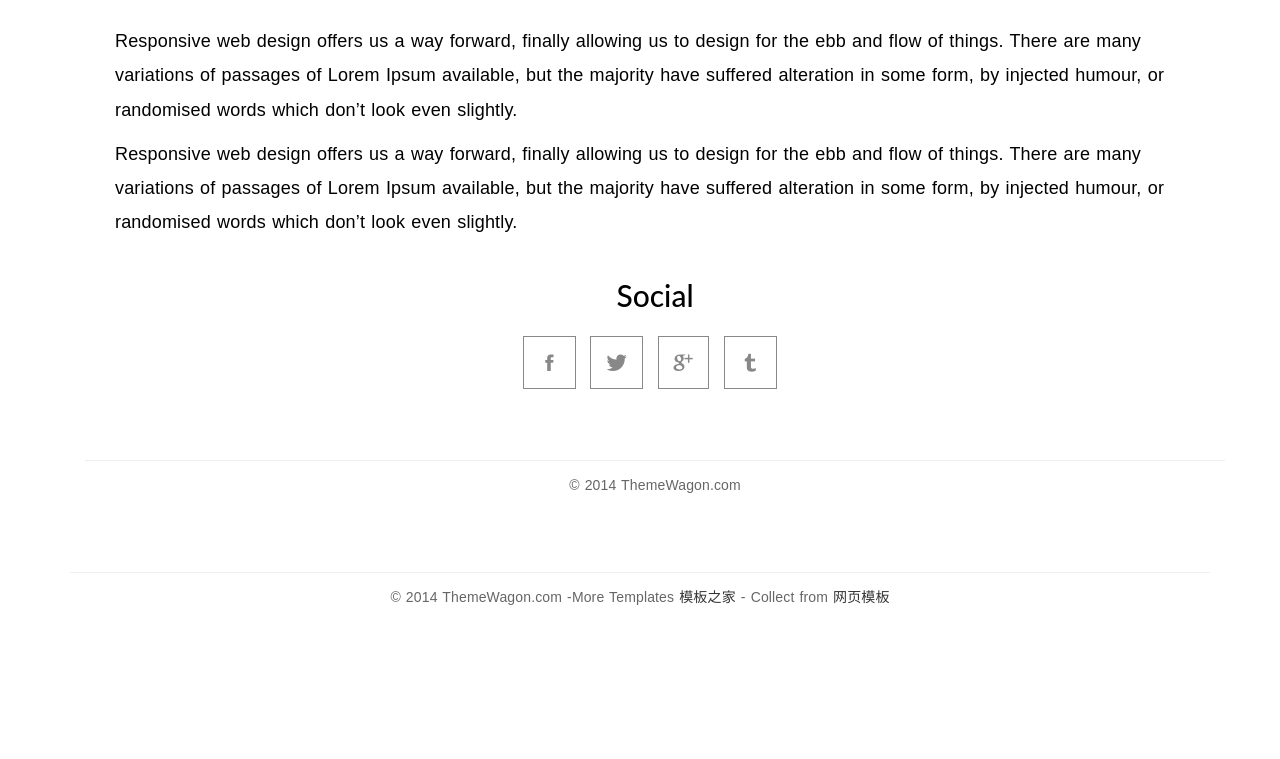
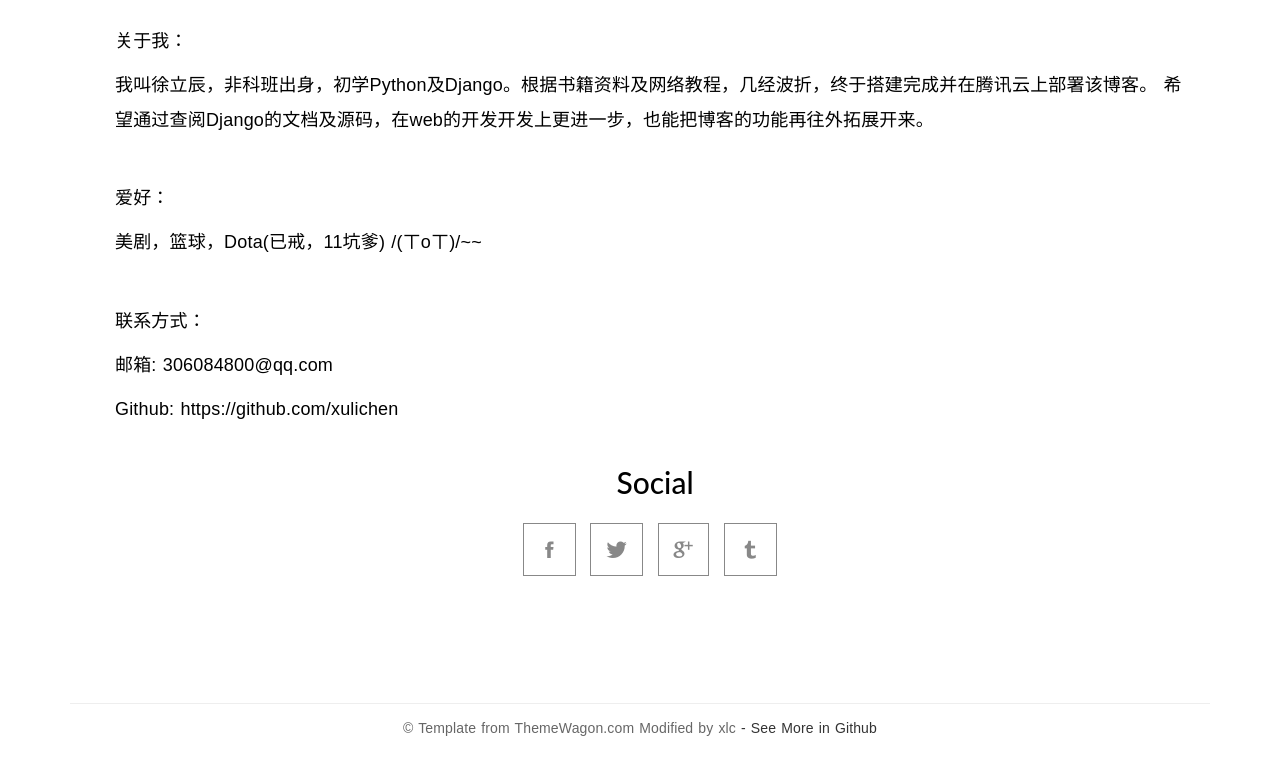
Before and after one commit to xulichen/django_blog, a Django app: page /about/ in a window 1280 px wide. Shown: the part 511-1270 px from the top of the page. Before the commit the page ends 1116 px from the top, so only its background shows below. Run offline with Django 3.2, Linux system fonts and the light colour scheme; some libraries are stand-ins or nearby versions.

Commit message:
template change

```diff
--- a/blog/templates/blog/about.html
+++ b/blog/templates/blog/about.html
@@ -7,14 +7,21 @@
 			<div class="container">
 				<div class="row">
 					<main class="col-md-12">
-						<h1 class="page-title">About Me</h1>
+						<h1 class="page-title">关 于</h1>
 						<article class="post">
 							<div class="entry-content clearfix">
 								<figure class="img-responsive-center">
 									<img class="img-responsive" src='{% static "blog/img/me.jpg" %}' alt="Developer Image">
 								</figure>
-								<p>Responsive web design offers us a way forward, finally allowing us to design for the ebb and flow of things. There are many variations of passages of Lorem Ipsum available, but the majority have suffered alteration in some form, by injected humour, or randomised words which don’t look even slightly.</p>
-								<p>Responsive web design offers us a way forward, finally allowing us to design for the ebb and flow of things. There are many variations of passages of Lorem Ipsum available, but the majority have suffered alteration in some form, by injected humour, or randomised words which don’t look even slightly.</p>
+								<p>关于我：</p>
+								<p>我叫徐立辰，非科班出身，初学Python及Django。根据书籍资料及网络教程，几经波折，终于搭建完成并在腾讯云上部署该博客。
+									希望通过查阅Django的文档及源码，在web的开发开发上更进一步，也能把博客的功能再往外拓展开来。<br>
+								</p><br>
+								<p>爱好：</p>
+								<p>美剧，篮球，Dota(已戒，11坑爹)  /(ㄒoㄒ)/~~</p><br>
+								<p>联系方式：</p>
+								<p>邮箱: 306084800@qq.com</p>
+								<p>Github: https://github.com/xulichen</p>
 								<div class="height-40px"></div>
 								<h2 class="title text-center">Social</h2>
 								<ul class="social">
@@ -29,15 +36,6 @@
 				</div>
 			</div>
 		</div>
-		<footer id="site-footer">
-			<div class="container">
-				<div class="row">
-					<div class="col-md-12">
-						<p class="copyright">&copy; 2014 ThemeWagon.com</p>
-					</div>
-				</div>
-			</div>
-		</footer>
 
 		<!-- Mobile Menu -->
 		<div class="overlay overlay-hugeinc">
--- a/blog/templates/blog/base.html
+++ b/blog/templates/blog/base.html
@@ -90,7 +90,7 @@
 			<div class="container">
 				<div class="row">
 					<div class="col-md-12">
-						<p class="copyright">&copy; 2014 ThemeWagon.com -More Templates <a href="http://www.cssmoban.com/" target="_blank" title="模板之家">模板之家</a> - Collect from <a href="http://www.cssmoban.com/" title="网页模板" target="_blank">网页模板</a></p>
+						<p class="copyright">&copy; Template from ThemeWagon.com Modified by xlc  <a href="https://github.com/xulichen" target="_blank" title="github"> - See More in Github</a></p>
 					</div>
 				</div>
 			</div>
```
Also changed, not shown: blog/templates/blog/contact.html (+0 -9 lines), README.md.
